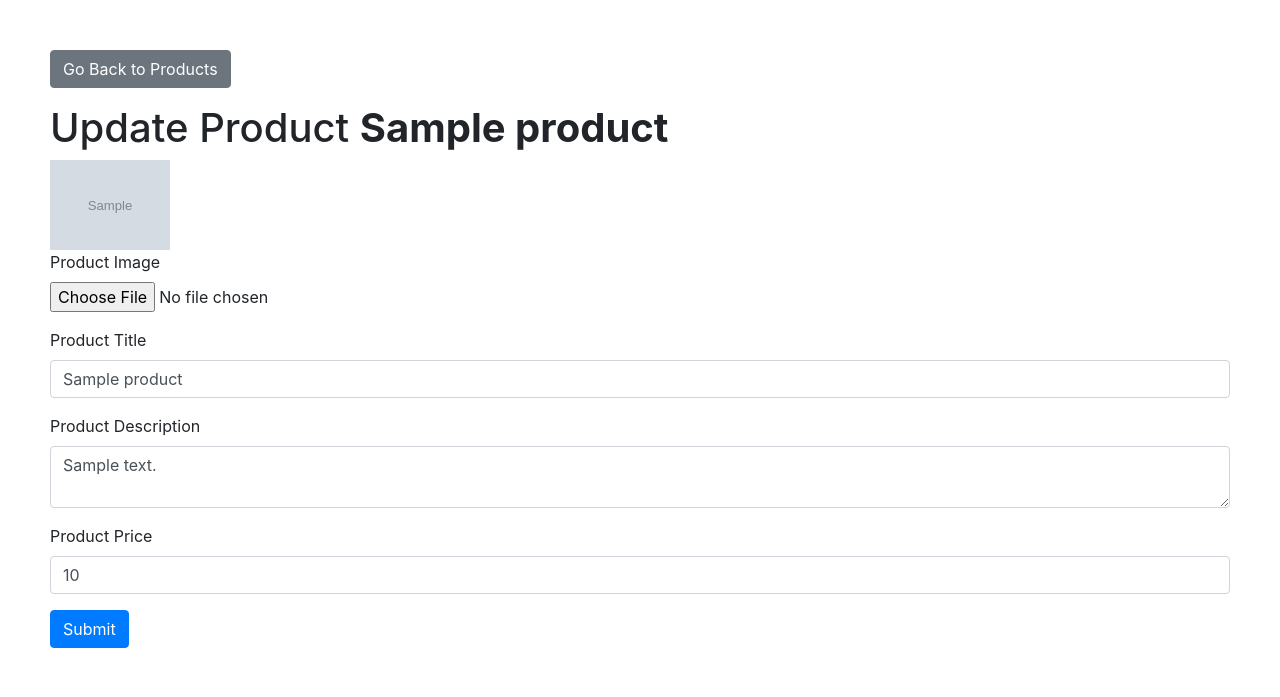
After one commit to Ritwik1999/iwp, a PHP site: page /update.php?id=1 in a window 1280 px wide. The commit adds this page. Shown: the top 697 px of the page. Run offline with PHP 8.4, Linux system fonts and the light colour scheme; tables that the repository leaves empty or names only in its code hold one stand-in row (values such as "Sample post"); grey boxes marked "Sample" are stand-in pictures.

Commit message:
product crud bad version done

```diff
--- a/PHP/14_product_crud/app.css
+++ b/PHP/14_product_crud/app.css
@@ -5,3 +5,7 @@ body {
 .thumb-image {
     width: 50px;
 }
+
+.update-image {
+    width: 120px;
+}
--- /dev/null
+++ b/PHP/14_product_crud/update.php
@@ -0,0 +1,136 @@
+<?php
+
+$id = $_GET['id'] ?? null;
+
+if (!$id) {
+    header('Location: index.php');
+    exit;
+}
+
+$pdo = new PDO('mysql:host=localhost;port=3306;dbname=products_crud', 'root', '');
+$pdo->setAttribute(PDO::ATTR_ERRMODE, PDO::ERRMODE_EXCEPTION);
+
+$statement = $pdo->prepare('SELECT * FROM products WHERE id=:id');
+$statement->bindValue(':id', $id);
+$statement->execute();
+$product = $statement->fetch(PDO::FETCH_ASSOC);
+
+$errors = [];
+$title = $product['title'];
+$price = $product['price'];
+$description = $product['description'];
+
+if ($_SERVER['REQUEST_METHOD'] === 'POST') {
+    $title = $_POST['title'];
+    $description = $_POST['description'];
+    $price = $_POST['price'];
+
+    if (!$title) {
+        $errors[] = 'Product title is required';
+    }
+
+    if (!$price) {
+        $errors[] = 'Product price is required';
+    }
+
+    if (!is_dir('images')) {
+        mkdir('images');
+    }
+
+    if (empty($errors)) {
+        $image = $_FILES['image'] ?? null;
+        $image_path = $product['image'];
+
+        if ($image && $image['tmp_name']) {
+            if ($image_path) {
+                // delete file if it exists
+                unlink($image_path);
+                rmdir(dirname($image_path));
+            }
+            $image_path = 'images/' . random_string(8) . '/' . $image['name'];
+            mkdir(dirname($image_path));    // Hover over dirname
+            move_uploaded_file($image['tmp_name'], $image_path);
+        }
+        $statement = $pdo->prepare("UPDATE products SET title=:title,image=:image,description=:description,price=:price WHERE id=:id");
+        $statement->bindValue(':title', $title);
+        $statement->bindValue(':image', $image_path);
+        $statement->bindValue(':description', $description);
+        $statement->bindValue(':price', $price);
+        $statement->bindValue(':id', $id);
+        $statement->execute();
+        header('Location: index.php');
+    }
+}
+
+function random_string($n)
+{
+    $characters = '0123456789abcdefghijklmnopqrstuvwxyzABCDEFGHIJKLMNOPQRSTUVWXYZ';
+    $str = '';
+    for ($i = 0; $i < $n; $i++) {
+        $index = rand(0, strlen($characters) - 1);
+        $str .= $characters[$index];
+    }
+
+    return $str;
+}
+?>
+
+<!doctype html>
+<html lang="en">
+
+<head>
+    <!-- Required meta tags -->
+    <meta charset="utf-8">
+    <meta name="viewport" content="width=device-width, initial-scale=1">
+
+    <!-- Bootstrap CSS -->
+    <link rel="stylesheet" href="https://cdn.jsdelivr.net/npm/bootstrap@4.5.3/dist/css/bootstrap.min.css" integrity="sha384-TX8t27EcRE3e/ihU7zmQxVncDAy5uIKz4rEkgIXeMed4M0jlfIDPvg6uqKI2xXr2" crossorigin="anonymous">
+    <link rel="stylesheet" href="app.css">
+
+    <title>Products CRUD</title>
+</head>
+
+<body>
+    <p>
+        <a href="index.php" class="btn btn-secondary">Go Back to Products</a>
+    </p>
+
+    <h1>Update Product <b><?php echo $product['title'] ?></b></h1>
+
+    <!-- Alternative syntax for php and html nesting -->
+    <?php if (!empty($errors)) : ?>
+        <div class="alert alert-danger">
+            <?php foreach ($errors as $error) : ?>
+                <div><?php echo $error ?></div>
+            <?php endforeach; ?>
+        </div>
+    <?php endif; ?>
+
+    <!-- NOTE: Do not specify the action attribute for the form below as "update.php", omit it. If you write action="update.php", it will have no query string and the php script will redirect you to index.php without writing the changes to the database -->
+    <form method="POST" enctype="multipart/form-data">
+        <?php if ($product['image']) :  ?>
+            <img src="<?php echo $product['image'] ?>" alt="" class="update-image">
+        <?php endif; ?>
+        <div class="form-group">
+            <label>Product Image</label><br>
+            <input type="file" name="image">
+        </div>
+        <div class="form-group">
+            <label>Product Title</label>
+            <input type="text" class="form-control" name="title" value="<?php echo $title ?>">
+        </div>
+        <div class="form-group">
+            <label>Product Description</label>
+            <textarea class="form-control" name="description"><?php echo $description ?></textarea>
+        </div>
+        <div class="form-group">
+            <label>Product Price</label>
+            <input type="number" step=".01" class="form-control" name="price" value="<?php echo $price ?>">
+        </div>
+
+        <button type="submit" class="btn btn-primary">Submit</button>
+    </form>
+
+</body>
+
+</html>
--- a/PHP/info.txt
+++ b/PHP/info.txt
@@ -17,3 +17,7 @@ Take note of difference between single quote printing and double quote printing
 
 For xampp in linux (lampp), php configurations can be modified in /opt/lampp/etc/php.ini
 The independent php (not the one that is bundled with xampp) configurations are in /etc/php/7.4/cli/php.ini
+
+Remember: Whenever a page is fetched, the request method is GET, unless otherwise changed. And it is a good practice to submit any request that is going to affect a database in any way via a POST request
+For example, to delete a product (db record(s)), we could pass one of its unique fields in a query string, but that would submit a get request.
+To overcome this, create a separate form, and use these buttons to submit a hidden input field that has the unique product value
```
Also changed, not shown: PHP/14_product_crud/delete.php (added, +29 -0 lines), PHP/14_product_crud/index.php (+24 -3 lines).
